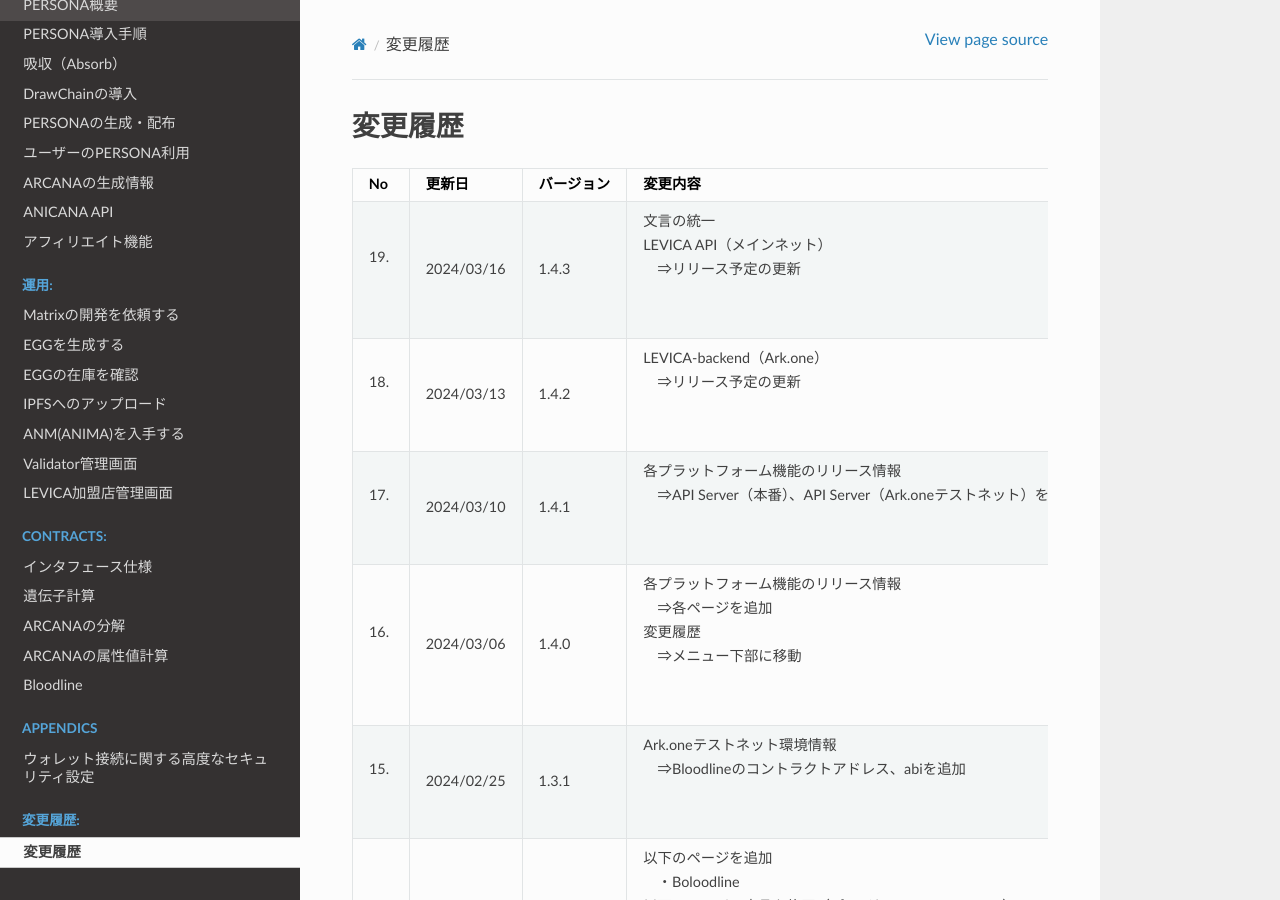
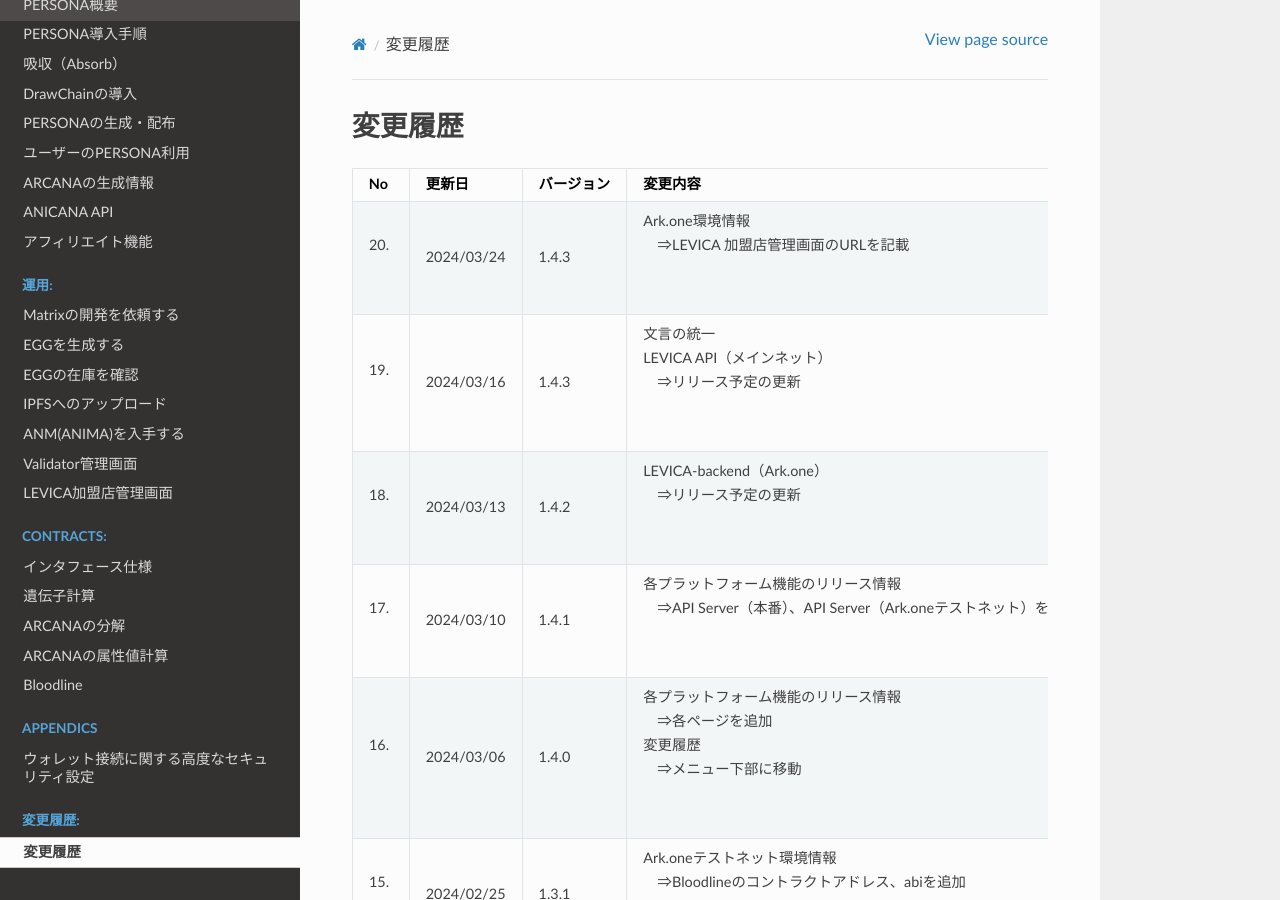
Before and after one commit to Orange-Code-Project/anicana-docs, a Sphinx documentation site: the page built from source/change-history/change-history.rst, in a window 1280 px wide and 900 px high. Built offline with Sphinx 7.4.7 and the Read the Docs theme 2.0.0, drawn with Linux system fonts in a browser that asks for light colours.

Commit message:
[update]
加盟店管理画面URL

```diff
--- a/source/change-history/change-history.rst
+++ b/source/change-history/change-history.rst
@@ -7,6 +7,9 @@
     :align: center
 
     "No", "更新日", "バージョン", "変更内容"
+    "20.", "2024/03/24", "1.4.3", "| Ark.one環境情報
+    | 　⇒LEVICA 加盟店管理画面のURLを記載
+    | 　"
     "19.", "2024/03/16", "1.4.3", "| 文言の統一
     | LEVICA API（メインネット）
     | 　⇒リリース予定の更新
--- a/source/game-development/test-environment.rst
+++ b/source/game-development/test-environment.rst
@@ -178,9 +178,10 @@
     :header-rows: 1
     :align: center
 
-    "環境", "APIエンドポイント（base_url）"
+    "環境", "APIエンドポイント（base_url）、URL"
     "開発", "http://levicapachinko-dev-apialb-1787872278.ap-northeast-1.elb.amazonaws.com"
     "ステージング", "http://levica-stg-apialb-1782828167.ap-northeast-1.elb.amazonaws.com"
+    "加盟店管理画面", "http://stg.store.levica.io/login"
 
 -----------------------------------------------------------------------------------------------------------------
 
```
